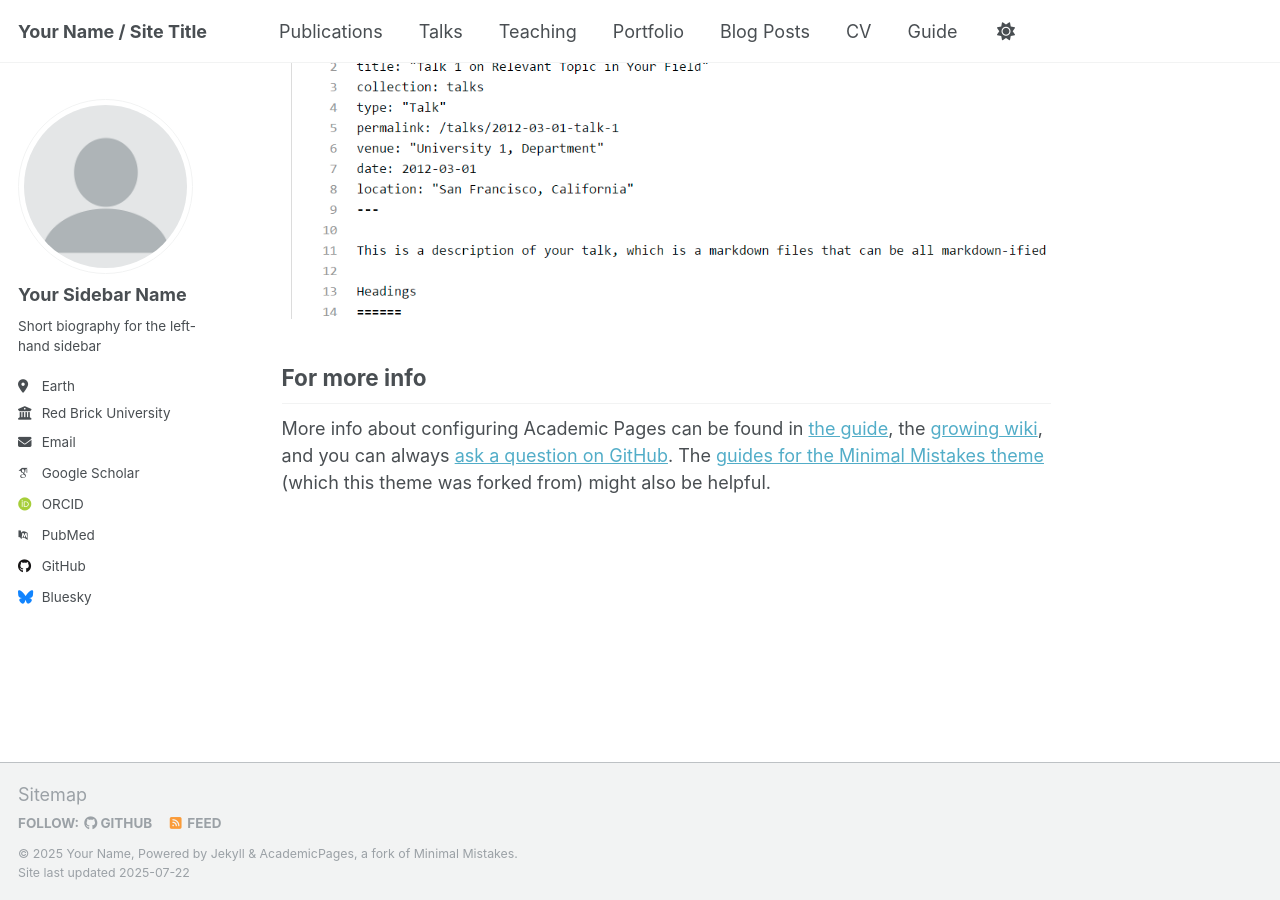
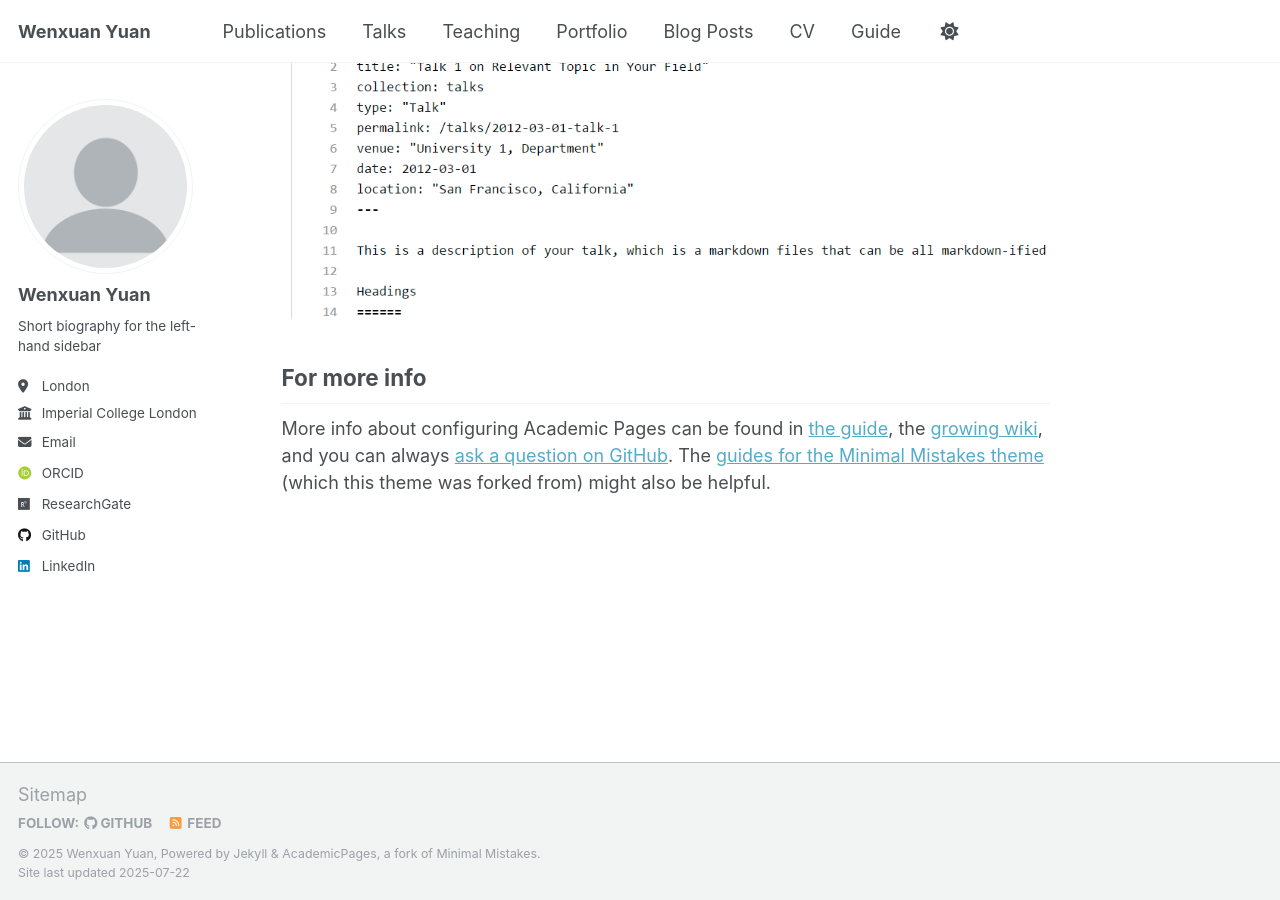
Before and after one commit to Wenxuan52/Wenxuan52.github.io, a Jekyll site: the page built from _pages/about.md, in a window 1280 px wide and 900 px high, scrolled down 2880 px. Built offline with Jekyll 4.4.1, drawn with Linux system fonts in a browser that asks for light colours; some web fonts are replaced; a script that is not in the unit is left out.

Commit message:
Update config.yaml

```diff
--- a/_config.yml
+++ b/_config.yml
@@ -9,13 +9,13 @@
 # Basic Site Settings
 locale                   : "en-US"
 site_theme               : "default"
-title                    : "Your Name / Site Title"
+title                    : "Wenxuan Yuan"
 title_separator          : "-"
-name                     : &name "Your Name"
-description              : &description "personal description"
-url                      : https://academicpages.github.io # the base hostname & protocol for your site e.g. "https://[your GitHub username].github.io" or if you already have some other page hosted on Github then use "https://[your GitHub username].github.io/[Your Repo Name]"
+name                     : &name "Wenxuan Yuan"
+description              : &description "Welcome to my personal website"
+url                      : https://wenxuan52.github.io # the base hostname & protocol for your site e.g. "https://[your GitHub username].github.io" or if you already have some other page hosted on Github then use "https://[your GitHub username].github.io/[Your Repo Name]"
 baseurl                  : "" # the subpath of your site, e.g. "/blog"
-repository               : "academicpages/academicpages.github.io"
+repository               : "Wenxuan52/wenxuan52.github.io"
 
 # Site Author - The following control what appear as part of the author content on the side bar.
 #               If a field is blank the icon and link will not appear, otherwise it will be shown.
@@ -23,36 +23,36 @@ repository               : "academicpages/academicpages.github.io"
 author:
   # Biographic information
   avatar           : "profile.png"
-  name             : "Your Sidebar Name"
+  name             : "Wenxuan Yuan"
   pronouns         : # example: "she/her"
   bio              : "Short biography for the left-hand sidebar"
-  location         : "Earth"
-  employer         : "Red Brick University"
+  location         : "London"
+  employer         : "Imperial College London"
   uri              : # URL
-  email            : "none@example.org"
+  email            : "wenxuan.yuan24@imperial.ac.uk"
 
   # Academic websites
   academia         : # URL
   arxiv            : # URL - Update with the correct link to your profile
-  googlescholar    : "https://scholar.google.com/citations?user=PS_CX0AAAAAJ"
+  googlescholar    : # URL
   impactstory      : # URL
-  orcid            : "http://orcid.org/yourorcidurl"
+  orcid            : "https://orcid.org/0009-0002-2946-6763"
   semantic         : # URL
-  pubmed           : "https://www.ncbi.nlm.nih.gov/pubmed/?term=john+snow"
-  researchgate     : # URL
+  pubmed           : # URL
+  researchgate     : "https://www.researchgate.net/profile/Wen-Xuan-Yuan?ev=prf_overview"
   scopus           : # URL
 
   # Repositories and software development
   bitbucket        : # Username - Update with your username on the site
   codepen          : # Username
   dribbble         : # Username
-  github           : "academicpages"
+  github           : "Wenxuan52"
   kaggle           : # Username
   stackoverflow    : # User number or user number and name (i.e., use "1" or "1/jeff-atwood")
 
   # Social media
   artstation       : # Username
-  bluesky          : "bsky.app" # Replace this with you Bluesky username
+  bluesky          : # Replace this with you Bluesky username
   facebook         : # Username
   flickr           : # Username
   foursquare       : # Username
@@ -61,7 +61,7 @@ author:
   keybase          : # Username
   instagram        : # Username
   lastfm           : # Username
-  linkedin         : # Username
+  linkedin         : "wenxuan-yuan-a7945b330"
   mastodon         : # URL
   medium           : # URL
   pinterest        : # Username
```
